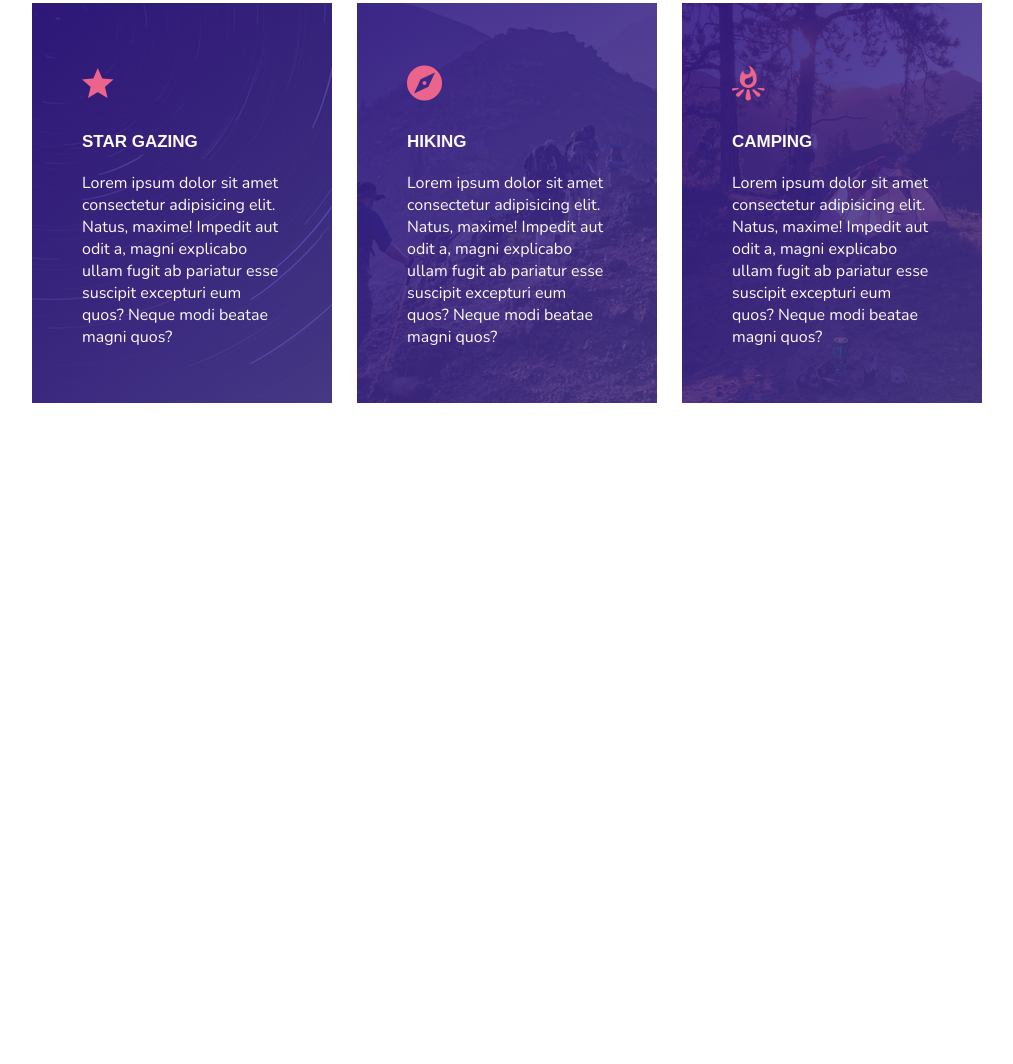
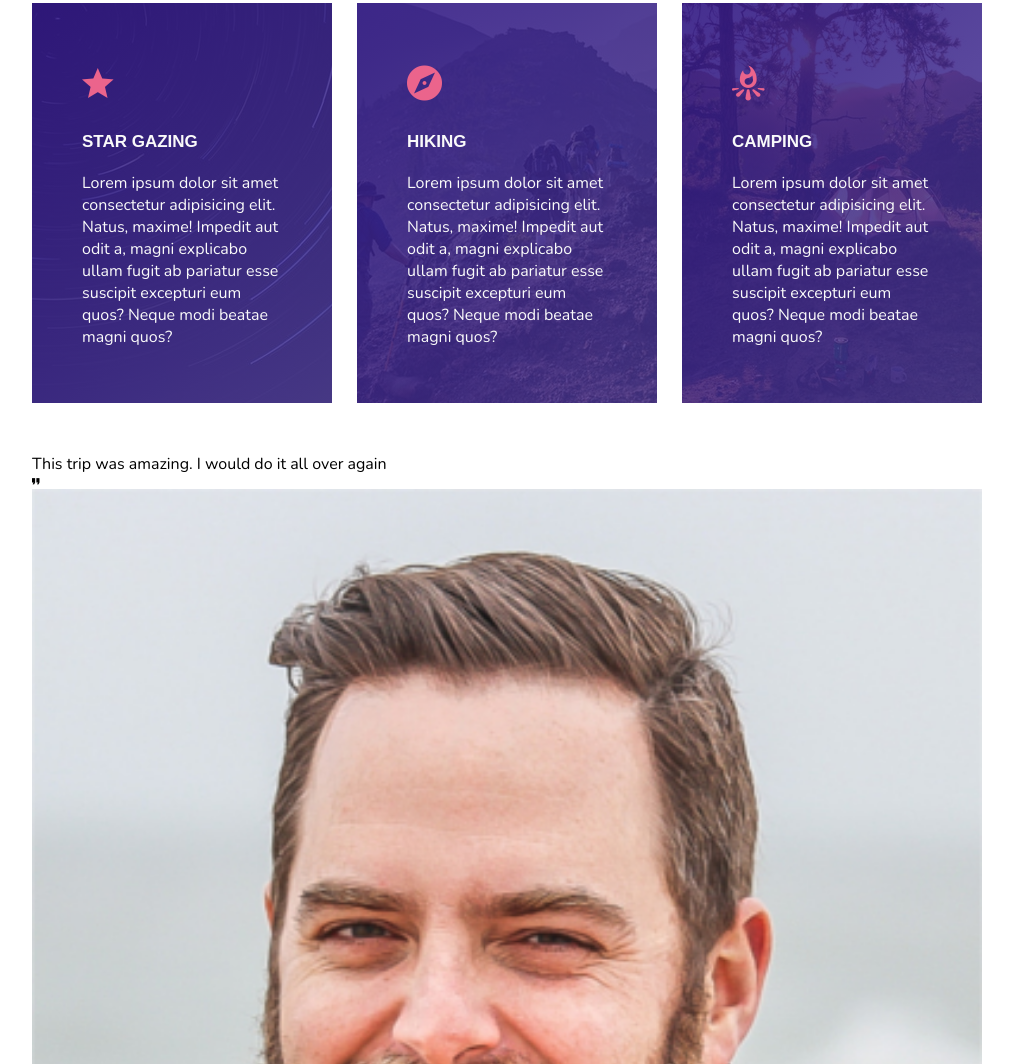
Before and after one commit to mainangethe/tour_responsive_lp, a plain HTML site: page src/index.html in a window 1280 px wide. Shown: the part 816-1880 px from the top of the page, without its empty margins (133-1146 px from the left). Before the commit the page ends 1219 px from the top, so only its background shows below. Drawn offline with nearby package versions, Linux system fonts and the light colour scheme; a web font is replaced by a local one.

Commit message:
Add section - HTML structure
- Allows the agency to showcase feedback from their previous customers.
- One can add the message, photo and name of the customer.

```diff
--- a/src/index.html
+++ b/src/index.html
@@ -139,6 +139,26 @@
         </div>
       </div>
     </section>
+
+
+    <!-- Testimonials -->
+    <section class="testimonials">
+      <div class="container">
+        <div class="testimonial">
+          <div class="testimonial-textbox">
+            <p>This trip was amazing. I would do it all over again</p>
+
+            <i class="icon ion-md-quote"></i>
+          </div>
+
+          <div class="testimonial-customer">
+            <img src="../assets/images/profile-pic.jpg" alt="White man portrait">
+
+            <h2>Justin Oloo</h2>
+          </div>
+        </div>
+      </div>
+    </section>
   </main>
 
   <script src="../assets/scripts/main.js"></script>
```
